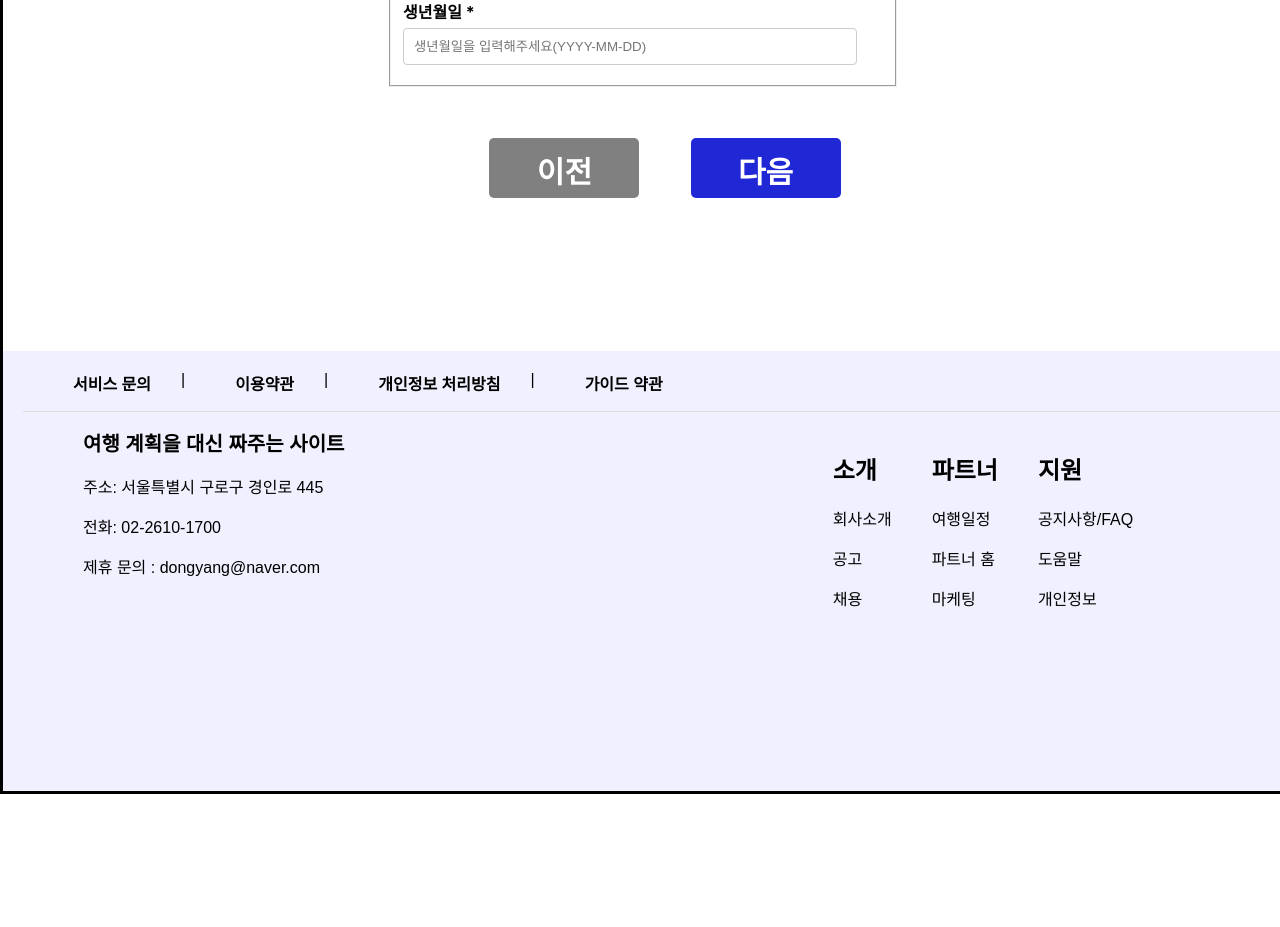
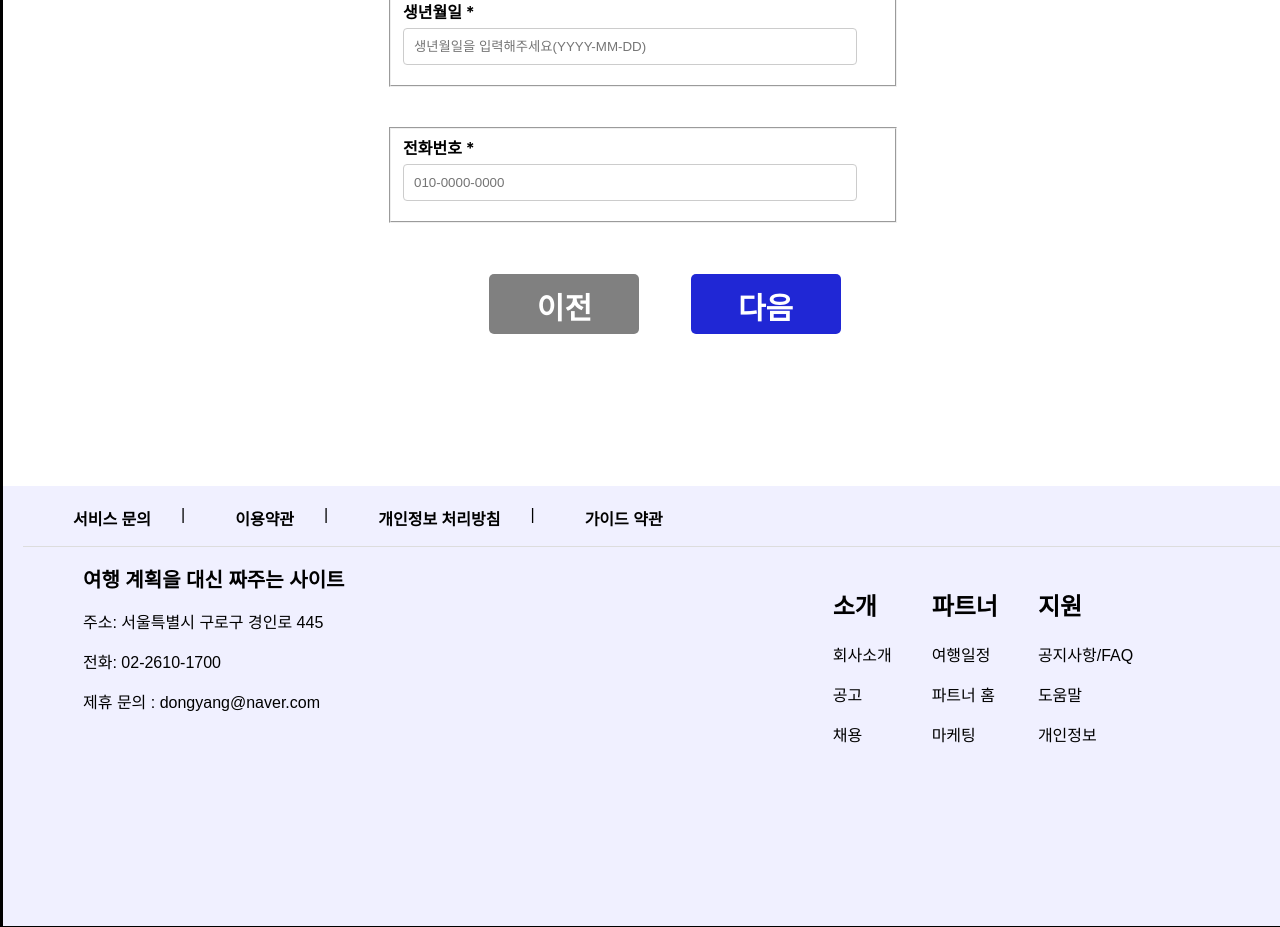
Before and after one commit to TravelMaker-DMU/YeoGa_FrontEnd, a React (Create React App) app: page /Join/step2 in a window 1280 px wide. Shown: the part 1040-1967 px from the top of the page. Before the commit the page ends 1834 px from the top, so only its background shows below. Built offline with nearby package versions, Linux system fonts and the light colour scheme.

Commit message:
join api OK

```diff
--- a/package.json
+++ b/package.json
@@ -39,5 +39,6 @@
       "last 1 safari version"
     ]
   },
-  "proxy": "http://localhost:8080"
+  "proxy": "https://port-0-yeoga-backend-m1hgzlk8a26c4004.sel4.cloudtype.app"
+
 }
--- a/src/components/Navbar.js
+++ b/src/components/Navbar.js
@@ -29,8 +29,7 @@ const Navbar = () => {
     return (
         <nav className="navbar">
             <div className="logo">
-             <img src={logo} alt="logo" className="Home-logo"/>
-
+             {/* <img src={logo} alt="logo" className="Home-logo"/>  */}
             </div>
             <ul className="nav-links"
                 onMouseEnter={handleMouseEnter}
--- a/src/components/TripCourse.js
+++ b/src/components/TripCourse.js
@@ -23,6 +23,7 @@ const cardData = [
         title: 'FOOD',
         description: 'a nationwide tour of good restaurants'
     },
+
     {
         image: 'https://search.pstatic.net/common/?src=http%3A%2F%2Fpost.phinf.naver.net%2FMjAxOTA4MTlfMTMz%2FMDAxNTY2MTk0ODY2NTEw.Znk-_Ykdq6e_LJ73nbkC30s5FMmV_4gpMLFGAQ63Zf8g.Wh4ykH7OP0lNH8GVNibM2Yl83-9MYaKPAG176TYY3Cwg.JPEG%2FIiUNoBCh9LHxAy0hJGQOtJfZRPL0.jpg&type=sc960_832',
         title: 'FOOD',
--- a/src/page/JoinPage/JoinStep2/JoinStep2.jsx
+++ b/src/page/JoinPage/JoinStep2/JoinStep2.jsx
@@ -9,6 +9,7 @@ function JoinStep2() {
   const [password, setPassword] = useState('');
   const [confirmPassword, setConfirmPassword] = useState('');
   const [birthdate, setBirthdate] = useState('');
+  const [tel, setTel] = useState('');
 
   const navigate = useNavigate();
 
@@ -33,17 +34,19 @@ function JoinStep2() {
     formData.append('username', username);
     formData.append('password', password);
     for (let pair of formData.entries()) {
-      console.log(pair[0]+ ', ' + pair[1]);
+      // console.log(pair[0]+ ', ' + pair[1]);
     }
 
+    const apiUrl = 'https://port-0-yeoga-backend-m1hgzlk8a26c4004.sel4.cloudtype.app';
+
     try {
-      const token = localStorage.getItem('string');
+      // const token = localStorage.getItem('string');
 
-      const response = await fetch('/join', {
+      const response = await fetch(`${apiUrl}/join`, {
         method: 'POST',
         credentials: 'include',
         headers: {
-          'Authorization': `Bearer ${token}`, // 액세스 토큰을 헤더에 추가
+          // 'Authorization': `Bearer ${token}`,
         },
         body: formData,
       });
@@ -134,7 +137,7 @@ function JoinStep2() {
             required
           />
         </fieldset>
-            {/* 아이디 입력 필드 */}
+            {/* 생년월일 입력 필드 */}
             <fieldset className="form-group">
           <label htmlFor="birthdate">생년월일 *</label>
           <input
@@ -147,6 +150,22 @@ function JoinStep2() {
             required
           />
         </fieldset>
+
+          {/* 전화번호 입력 필드 */}
+          <fieldset className="form-group">
+          <label htmlFor="birthdate">전화번호 *</label>
+          <input
+            type="text"
+            id="tel"
+            name="tel"
+            value={tel}
+            onChange={(e) => setBirthdate(e.target.value)}
+            placeholder="010-0000-0000"
+            required
+          />
+        </fieldset>
+
+
         <div className='next-button2-container'>
       <button type="submit" className='prev-button2' onClick={prevclick}>
           이전
--- a/src/page/Login.jsx
+++ b/src/page/Login.jsx
@@ -16,20 +16,25 @@ const Login = () => {
   const handleLogin = async (e) => {
     e.preventDefault(); // 폼 제출 시 페이지 새로고침 방지
 
+    const apiUrl = 'https://port-0-yeoga-backend-m1hgzlk8a26c4004.sel4.cloudtype.app';
+
     try {
-      const response = await fetch('http://localhost:8080/login', { // 백엔드 URL 수정 필요 시 변경
+      // const token = localStorage.getItem(token);
+      const response = await fetch(`${apiUrl}/login`, {
         method: 'POST',
+        mode: 'cors',
         headers: {
-          'Content-Type': 'application/json'
+          'Content-Type': 'application/json',
         },
-        body: JSON.stringify({ username: username, password: password }), // 요청 데이터
+        body: JSON.stringify({ username, password }),
+        credentials: 'include',
       });
 
       console.log(response); // 응답 상태 확인
       if (response.ok) {
          const data = await response.json();
          const token = data.token;
-         console.log('Token:', token); // 토큰 확인
+         console.log('token:', token); // 토큰 확인
          localStorage.setItem('token', token); // 토큰 저장
          alert('로그인 성공!');
          navigate('/');
@@ -41,7 +46,7 @@ const Login = () => {
     } catch (error) {
       console.error('로그인 요청 중 오류 발생:', error);
       alert('로그인 요청 중 오류가 발생했습니다.');
-    }
+  }
 };
 
 
```
